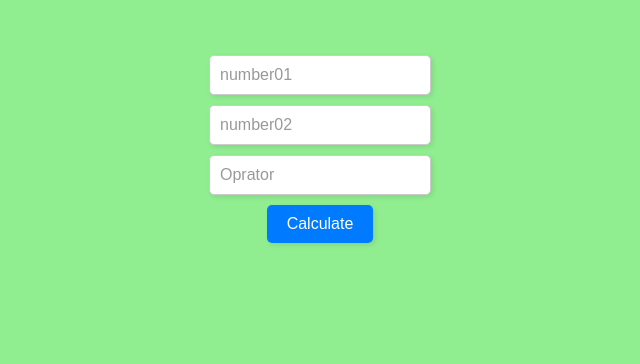
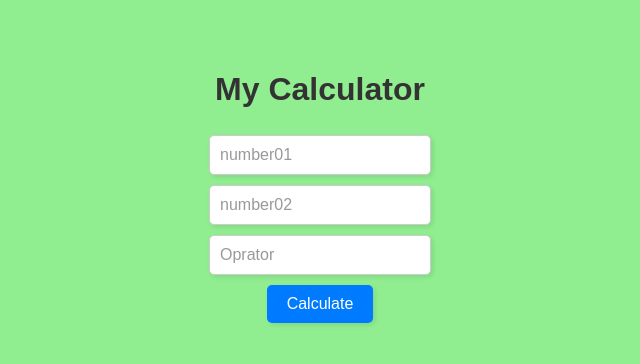
Before and after one commit to SayuruDilina/Calculator, a plain HTML site: page index.html in a window 1280 px wide. Shown: the whole page, without its empty margins (320-960 px from the left). Drawn offline with Linux system fonts and the light colour scheme.

Commit message:
third commit

```diff
--- a/index.html
+++ b/index.html
@@ -7,10 +7,10 @@
     <link rel="stylesheet" href="style.css">
 </head>
 <body>
+    <H1> My Calculator</H1>
     <input type="text" placeholder="number01" id="number01" >
     <input type="text" placeholder="number02" id="number02" >
     <input type="text" placeholder="Oprator" id="oprator">
-
 
     <input type="button" value="Calculate" id="btn" onclick="calc()">
     <label for="" id="Output"></label>
```
Also changed, not shown: app.js (line endings or trailing spaces).
